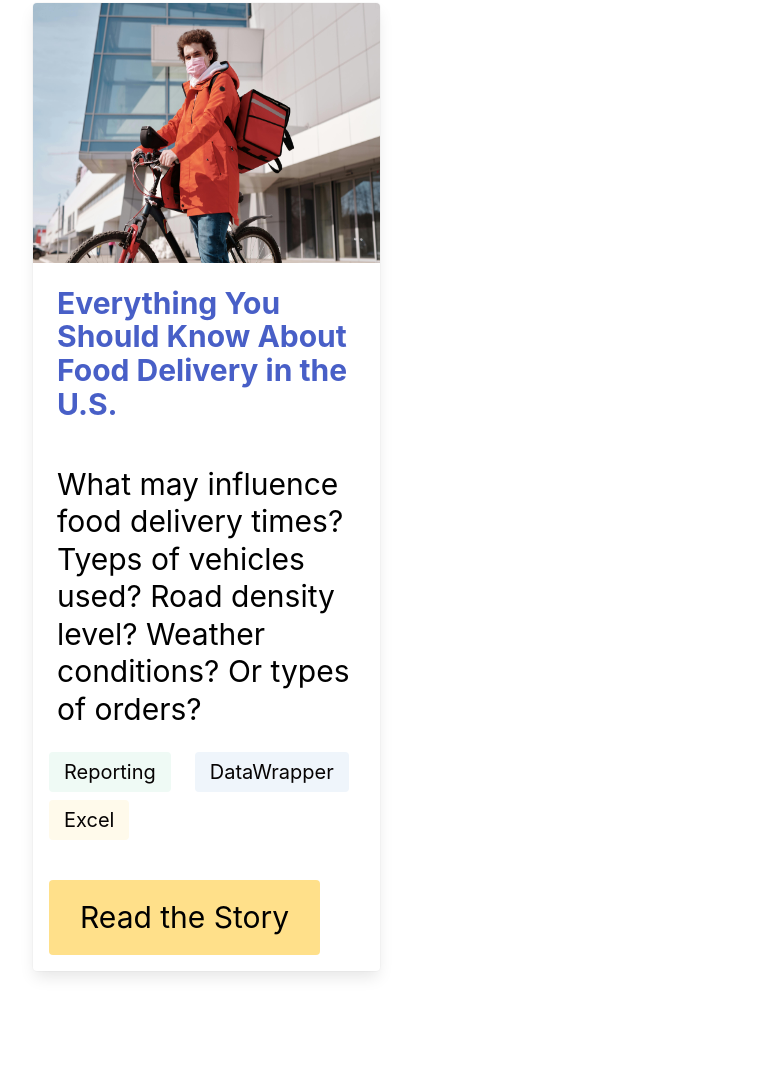
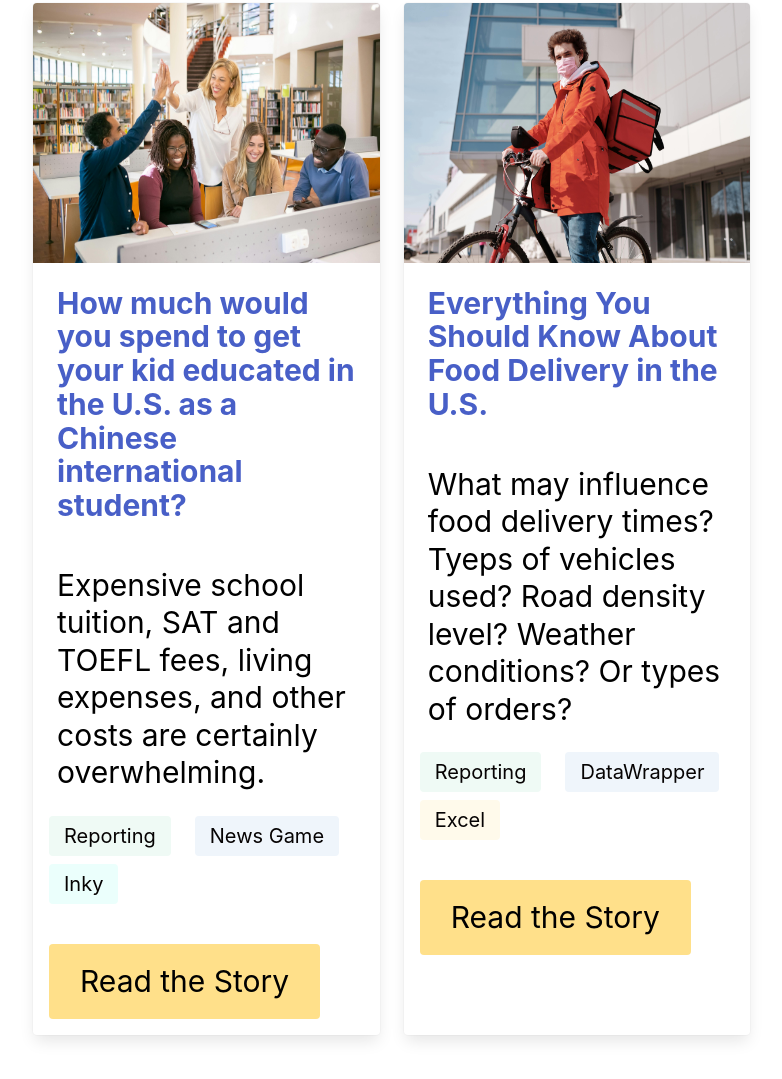
Before and after one commit to jsoma/juliezhn.github.io, a plain HTML site: page index.html in a window 1280 px wide. Shown: the part 4019-5098 px from the top of the page, without its empty margins (63-845 px from the left). Drawn offline with nearby package versions, Linux system fonts and the light colour scheme.

Commit message:
add us edu

```diff
--- a/index.html
+++ b/index.html
@@ -360,12 +360,55 @@
             <span class='tag is-warning is-light subtitle is-4 ml-4'>Adobe Illustrator</span>
             <span class='tag is-primary is-light subtitle is-4 ml-4'>ai2html</span>
           </div>
-          <a class='button is-warning is-medium subtitle is-3 m-4' href='https://juliezhn.github.io/nyc-dropout-rate/'>Read
+          <a class='button is-warning is-medium subtitle is-3 m-4'
+            href='https://juliezhn.github.io/nyc-dropout-rate/'>Read
             the Story</a>
         </div>
 
 
       </div>
+
+
+
+
+      <div class="column is-one-third">
+        <div class="card">
+          <div class="card-image">
+            <figure class="image is-4by3">
+              <img src="image/us_cost.jpg" alt="Placeholder image">
+            </figure>
+          </div>
+          <div class="card-content">
+            <div class="media">
+              <div class="media-content">
+                <h3 class="subtitle is-3 has-text-weight-bold">
+                  <a href='https://juliezhn.github.io/us_edu_cost/'>How much would you spend to get your kid educated in
+                    the U.S. as a Chinese international student?</a>
+                </h3>
+              </div>
+            </div>
+            <div class="content">
+              <p class="subtitle is-3"> Expensive school tuition, SAT and TOEFL fees, living expenses, and other costs
+                are certainly overwhelming.
+              </p>
+            </div>
+          </div>
+          <div class="tags are-large">
+            <span class='tag is-success is-light subtitle is-4 ml-4'>Reporting</span>
+            <span class='tag is-info is-light subtitle is-4 ml-4'>News Game</span>
+            <span class='tag is-primary is-light subtitle is-4 ml-4'>Inky</span>
+          </div>
+          <a class='button is-warning is-medium subtitle is-3 m-4' href='https://juliezhn.github.io/us_edu_cost/'>Read
+            the Story</a>
+        </div>
+
+
+      </div>
+
+
+
+
+
 
 
 
```
Also changed, not shown: image/us_cost.jpg (added).
